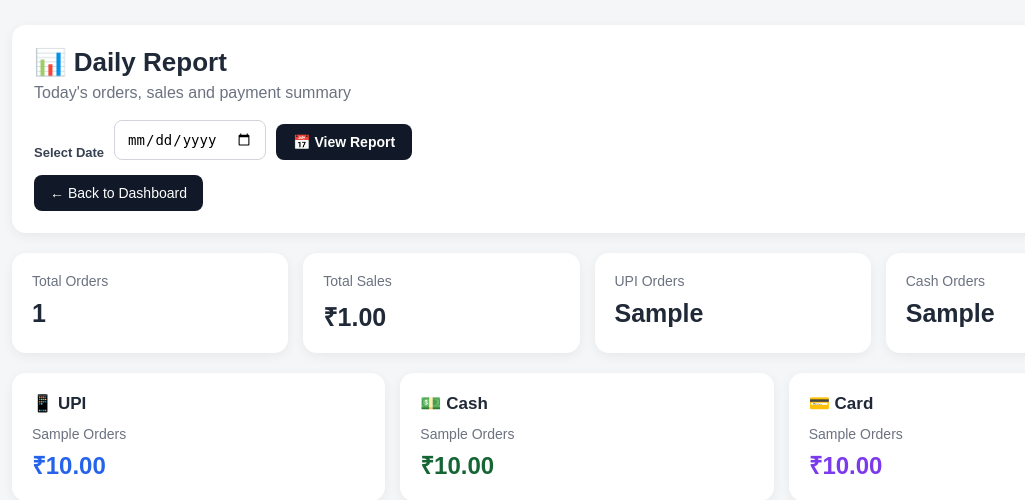
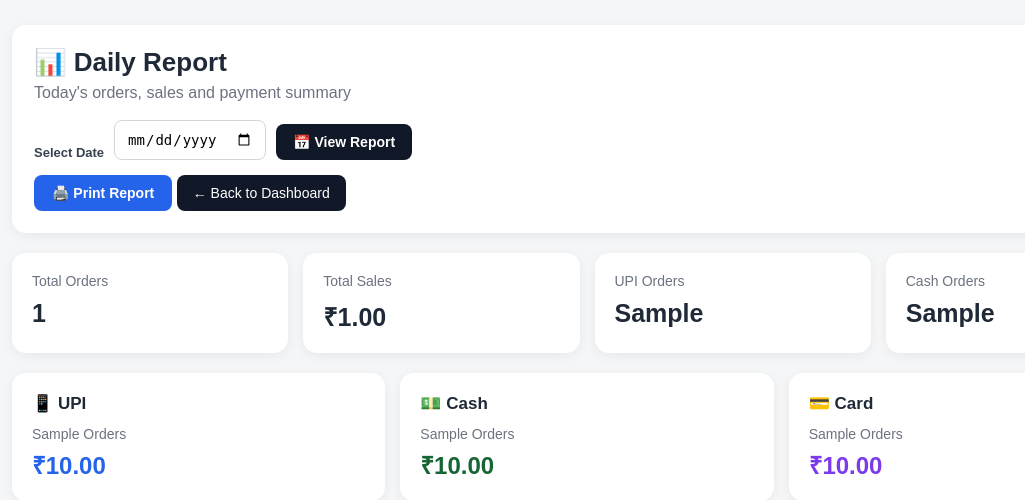
Before and after one commit to mohammadfaizan7844-design/restaurant-order-system, a Flask app: template templates/admin/daily_report.html in a window 1280 px wide. Shown: the top 500 px of the page, without its empty margins (53-1078 px from the left). Run offline with Flask 3, Linux system fonts and the light colour scheme; the template is opened without the code that fills it: most values are stand-ins (such as "Sample title", 1, 10 or a date in 2020).

Commit message:
Add print report button

```diff
--- a/templates/admin/daily_report.html
+++ b/templates/admin/daily_report.html
@@ -1,8 +1,8 @@
-<!DOCTYPE html>
+<!doctype html>
 <html lang="en">
   <head>
-    <meta charset="UTF-8">
-    <meta name="viewport" content="width=device-width, initial-scale=1.0">
+    <meta charset="UTF-8" />
+    <meta name="viewport" content="width=device-width, initial-scale=1.0" />
 
     <title>Daily Report</title>
 
@@ -29,7 +29,7 @@
         padding: 22px;
         border-radius: 14px;
         margin-bottom: 20px;
-            box-shadow: 0 3px 12px rgba(0,0,0,0.06);
+        box-shadow: 0 3px 12px rgba(0, 0, 0, 0.06);
       }
 
       .header h1 {
@@ -100,7 +100,7 @@
         background: white;
         padding: 20px;
         border-radius: 14px;
-            box-shadow: 0 3px 12px rgba(0,0,0,0.06);
+        box-shadow: 0 3px 12px rgba(0, 0, 0, 0.06);
       }
 
       .card-title {
@@ -125,7 +125,7 @@
         background: white;
         padding: 20px;
         border-radius: 14px;
-            box-shadow: 0 3px 12px rgba(0,0,0,0.06);
+        box-shadow: 0 3px 12px rgba(0, 0, 0, 0.06);
       }
 
       .payment-card h3 {
@@ -148,7 +148,7 @@
         background: white;
         border-radius: 14px;
         padding: 20px;
-            box-shadow: 0 3px 12px rgba(0,0,0,0.06);
+        box-shadow: 0 3px 12px rgba(0, 0, 0, 0.06);
         overflow-x: auto;
       }
 
@@ -216,7 +216,6 @@
       }
 
       @media (max-width: 900px) {
-
         .summary-grid {
           grid-template-columns: repeat(2, 1fr);
         }
@@ -227,7 +226,6 @@
       }
 
       @media (max-width: 600px) {
-
         .container {
           padding: 12px;
         }
@@ -240,22 +238,43 @@
           font-size: 22px;
         }
       }
+      .print-btn {
+        margin-top: 15px;
+        background: #2563eb;
+        color: white;
+        border: none;
+        padding: 10px 18px;
+        border-radius: 8px;
+        font-size: 14px;
+        font-weight: 600;
+        cursor: pointer;
+      }
+
+      .print-btn:hover {
+        background: #1d4ed8;
+      }
+
+      @media print {
+        .date-form,
+        .print-btn,
+        .back-btn {
+          display: none !important;
+        }
+      }
     </style>
   </head>
 
   <body>
-
     <div class="container">
-
       <div class="header">
-
         <h1>📊 Daily Report</h1>
 
-        <p>
-            Today's orders, sales and payment summary
-        </p>
-<form method="GET" action="{{ url_for('daily_report') }}" class="date-form">
-
+        <p>Today's orders, sales and payment summary</p>
+        <form
+          method="GET"
+          action="{{ url_for('daily_report') }}"
+          class="date-form"
+        >
           <label for="report-date">Select Date</label>
 
           <input
@@ -264,141 +283,91 @@
             name="date"
             value="{{ selected_date }}"
             required
-    >
+          />
 
-    <button type="submit">
-        📅 View Report
+          <button type="submit">📅 View Report</button>
+        </form>
+        <button type="button" class="print-btn" onclick="window.print()">
+          🖨️ Print Report
         </button>
-
-</form>
         <a href="{{ url_for('dashboard') }}" class="back-btn">
           ← Back to Dashboard
         </a>
-
       </div>
-
 
       <!-- MAIN SUMMARY -->
 
       <div class="summary-grid">
+        <div class="card">
+          <div class="card-title">Total Orders</div>
+
+          <div class="card-value">{{ summary.total_orders or 0 }}</div>
+        </div>
 
         <div class="card">
-
-            <div class="card-title">
-                Total Orders
-            </div>
-
-            <div class="card-value">
-                {{ summary.total_orders or 0 }}
-            </div>
-
-        </div>
-
-
-        <div class="card">
-
-            <div class="card-title">
-                Total Sales
-            </div>
+          <div class="card-title">Total Sales</div>
 
           <div class="card-value">
             ₹{{ "%.2f"|format(summary.total_sales or 0) }}
           </div>
-
         </div>
 
+        <div class="card">
+          <div class="card-title">UPI Orders</div>
+
+          <div class="card-value">{{ summary.upi_orders or 0 }}</div>
+        </div>
 
         <div class="card">
+          <div class="card-title">Cash Orders</div>
 
-            <div class="card-title">
-                UPI Orders
+          <div class="card-value">{{ summary.cash_orders or 0 }}</div>
         </div>
-
-            <div class="card-value">
-                {{ summary.upi_orders or 0 }}
       </div>
-
-        </div>
-
-
-        <div class="card">
-
-            <div class="card-title">
-                Cash Orders
-            </div>
-
-            <div class="card-value">
-                {{ summary.cash_orders or 0 }}
-            </div>
-
-        </div>
-
-    </div>
-
 
       <!-- PAYMENT SUMMARY -->
 
       <div class="payment-grid">
-
         <div class="payment-card">
-
           <h3>📱 UPI</h3>
 
-            <div class="payment-count">
-                {{ summary.upi_orders or 0 }} Orders
-            </div>
+          <div class="payment-count">{{ summary.upi_orders or 0 }} Orders</div>
 
           <div class="payment-amount upi">
             ₹{{ "%.2f"|format(summary.upi_amount or 0) }}
           </div>
-
         </div>
 
-
         <div class="payment-card">
-
           <h3>💵 Cash</h3>
 
-            <div class="payment-count">
-                {{ summary.cash_orders or 0 }} Orders
-            </div>
+          <div class="payment-count">{{ summary.cash_orders or 0 }} Orders</div>
 
           <div class="payment-amount cash">
             ₹{{ "%.2f"|format(summary.cash_amount or 0) }}
           </div>
-
         </div>
 
-
         <div class="payment-card">
-
           <h3>💳 Card</h3>
 
-            <div class="payment-count">
-                {{ summary.card_orders or 0 }} Orders
-            </div>
+          <div class="payment-count">{{ summary.card_orders or 0 }} Orders</div>
 
           <div class="payment-amount card-payment">
             ₹{{ "%.2f"|format(summary.card_amount or 0) }}
           </div>
-
         </div>
-
       </div>
-
 
       <!-- ORDER DETAILS -->
 
       <div class="report-table">
-
         <h2>Today's Orders</h2>
 
         {% if orders %}
 
         <table>
-
           <thead>
-
             <tr>
               <th>Order</th>
               <th>Table</th>
@@ -408,33 +377,23 @@
               <th>Payment Status</th>
               <th>Time</th>
             </tr>
-
           </thead>
 
           <tbody>
-
             {% for order in orders %}
 
             <tr>
-
               <td>
                 <strong>#{{ order.order_number }}</strong>
               </td>
 
-                    <td>
-                        Table {{ order.table_number }}
-                    </td>
+              <td>Table {{ order.table_number }}</td>
+
+              <td>{{ order.section_name or '-' }}</td>
+
+              <td>₹{{ "%.2f"|format(order.total_amount or 0) }}</td>
 
               <td>
-                        {{ order.section_name or '-' }}
-                    </td>
-
-                    <td>
-                        ₹{{ "%.2f"|format(order.total_amount or 0) }}
-                    </td>
-
-                    <td>
-
                 {% if order.payment_method == 'UPI' %}
 
                 <span class="upi">UPI</span>
@@ -447,55 +406,34 @@
 
                 <span class="card-payment">Card</span>
 
-                        {% else %}
-
-                            -
-
-                        {% endif %}
-
+                {% else %} - {% endif %}
               </td>
 
               <td>
-
                 {% if order.payment_status == 'PAID' %}
 
-                            <span class="status paid">
-                                PAID
-                            </span>
+                <span class="status paid"> PAID </span>
 
                 {% else %}
 
-                            <span class="status pending">
-                                PENDING
-                            </span>
+                <span class="status pending"> PENDING </span>
 
                 {% endif %}
-
               </td>
 
-                    <td>
-                        {{ order.created_at.strftime('%I:%M %p') }}
-                    </td>
-
+              <td>{{ order.created_at.strftime('%I:%M %p') }}</td>
             </tr>
 
             {% endfor %}
-
           </tbody>
-
         </table>
 
         {% else %}
 
-            <div class="empty">
-                No orders found for today.
-            </div>
+        <div class="empty">No orders found for today.</div>
 
         {% endif %}
-
       </div>
-
     </div>
-
   </body>
 </html>
```
Lines whose indentation alone changed are shown as unchanged.
